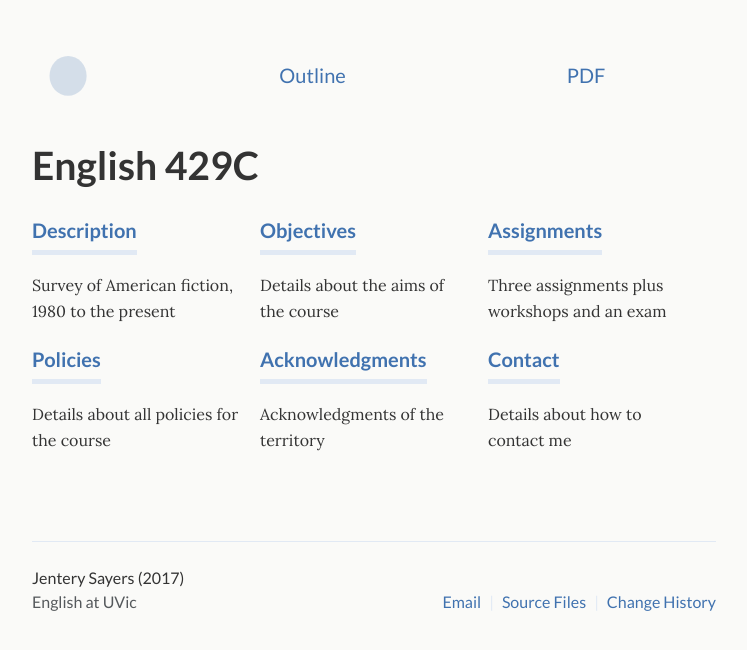
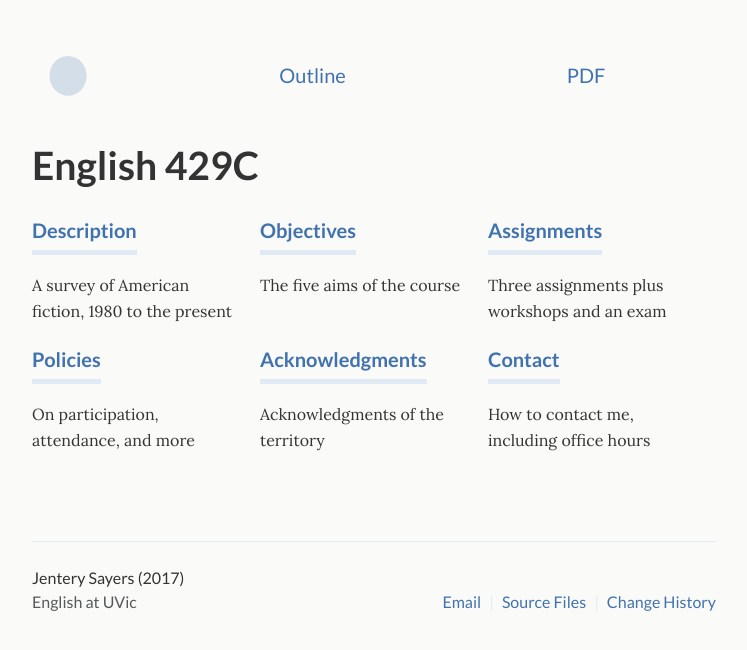
Before and after one commit to jentery/429c, a Jekyll site: the page built from _pages/outline.html, in a window 1280 px wide. Shown: the top 650 px of the page, without its empty margins (266-1013 px from the left). Built offline with Jekyll 4.4.1, drawn with Linux system fonts in a browser that asks for light colours.

Commit message:
Update outline.html

```diff
--- a/_pages/outline.html
+++ b/_pages/outline.html
@@ -12,14 +12,14 @@ permalink: /outline
     <div class="unit one-third">
       <div class="project">
         <h4 class="project-title"><a href="description/">Description</a></h4>
-        <p>Survey of American fiction, 1980 to the present</p>
+        <p>A survey of American fiction, 1980 to the present</p>
       </div>
     </div>
 
     <div class="unit one-third">
       <div class="project">
         <h4 class="project-title"><a href="aims/">Objectives</a></h4>
-        <p>Details about the aims of the course</p>
+        <p>The five aims of the course</p>
       </div>
     </div>
 
@@ -36,7 +36,7 @@ permalink: /outline
     <div class="unit one-third">
       <div class="project">
         <h4 class="project-title"><a href="policies/">Policies</a></h4>
-        <p>Details about all policies for the course</p>
+        <p>On participation, attendance, and more</p>
       </div>
     </div>
 
@@ -50,7 +50,7 @@ permalink: /outline
     <div class="unit one-third">
       <div class="project">
         <h4 class="project-title"><a href="contact/">Contact</a></h4>
-        <p>Details about how to contact me</p>
+        <p>How to contact me, including office hours</p>
       </div>
     </div>
   </div><!-- grid -->
```
